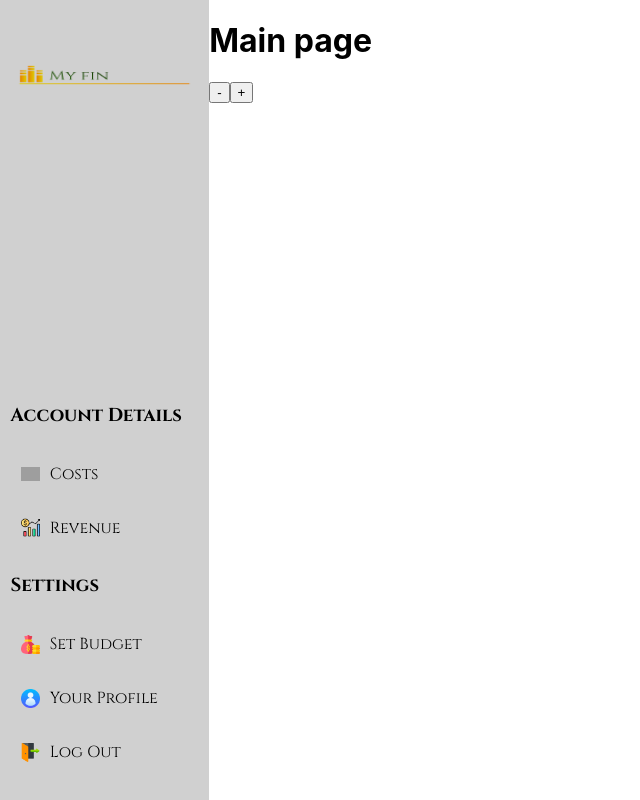
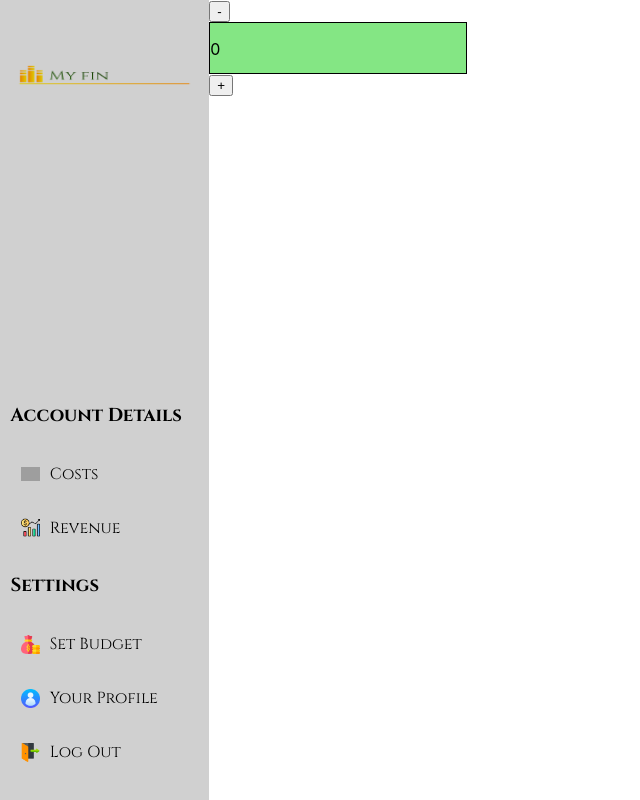
Before and after one commit to Andrei9194/my-fin, a React (Create React App) app: page / in a window 1280 px wide. Shown: the whole page, without its empty margins (0-640 px from the left). Built offline with nearby package versions, Linux system fonts and the light colour scheme; grey boxes are pictures that could not be loaded.

Commit message:
Install firebase, deleted revenueModal and costsModal. Created one modal for revenue and costs. Created field reducerCount

```diff
--- a/package.json
+++ b/package.json
@@ -6,6 +6,7 @@
     "@testing-library/jest-dom": "^5.16.4",
     "@testing-library/react": "^13.1.1",
     "@testing-library/user-event": "^13.5.0",
+    "firebase": "^9.6.11",
     "react": "^18.0.0",
     "react-dom": "^18.0.0",
     "react-router-dom": "^6.3.0",
--- a/src/App.js
+++ b/src/App.js
@@ -5,6 +5,9 @@ import {BrowserRouter as Router} from 'react-router-dom'
 
 
 function App() {
+
+
+
   return (
     <Router>
       <Wrapper>
--- a/src/components/content/index.js
+++ b/src/components/content/index.js
@@ -1,6 +1,5 @@
 import { Route, Routes } from "react-router-dom"
 import { MainPage } from "../mainPage"
-import { Modals } from "../modals"
 
 export const Content = () =>{
     return(
--- /dev/null
+++ b/src/components/mainPage/index.css
@@ -0,0 +1,6 @@
+.mainPage-count_area{
+    border: 1px solid black;
+    width: 20vw;
+    height: 50px;
+    /* background-color: rgba(32, 209, 32, 0.55); */
+}
--- a/src/components/mainPage/index.js
+++ b/src/components/mainPage/index.js
@@ -1,13 +1,83 @@
-import { Modals } from "../modals"
+import './index.css'
+import { useState } from "react"
+import { Modals } from '../modals'
 
 export const MainPage = () =>{
 
+    const [datas, setDatas] = useState([])
+    const [showModal, setShowModal] = useState(false)
+    const [modalName, setModalName] = useState('')
+    const [click, setClick] = useState(true)
+    const [formData, setFormData] = useState({
+        count: '',
+        note: '',
+    })
+
+    const addNewRevenue = (e) =>{
+        e.preventDefault()
+        if(!formData.count.length){
+            setClick(false)
+        }else{
+            setDatas([...datas, {...formData, count: Number(formData.count),id: Date.now()}])
+            setFormData({
+                count: '',
+                note: '',
+            })
+            setShowModal(false)
+        }
+    }
+
+    const addNewCost = (e) =>{
+        if(!formData.count.length){
+            setClick(false)
+        } else{
+            e.preventDefault()
+            setDatas([...datas, {...formData, count: 0 - formData.count ,id: Date.now()}])
+            setFormData({
+                count: '',
+                note: '',
+            })
+            setShowModal(false)
+        }
+    }
+
+    const showCostModal = () =>{
+        setShowModal(true)
+        setModalName('cost')
+        setFormData({
+            count: '',
+            note: ''
+        })
+    }
+
+    const showRevenueModal = () =>{
+        setShowModal(true)
+        setModalName('revenue')
+        setFormData({
+            count: '',
+            note: ''
+        })
+    }
+
+    const totalCount = datas.map(item => item.count)
+
+    const reduceCount =  totalCount.reduce((result, points)=>{
+      return Number(result) + Number(points)
+    }, 0)
 
     return(
         <div>
-            <h1>Main page</h1>
-            <Modals/>
+            <div>
+                <button onClick={showCostModal}>-</button>
+              <div className='mainPage-count_area' style={{backgroundColor: (0 <= reduceCount) ? 'rgba(32, 209, 32, 0.55)' : 'rgba(255, 6, 6, 0.55)'}}>
+                  <p>{reduceCount}</p>
+              </div>
+                <button onClick={showRevenueModal}>+</button>
+            </div>
+            <Modals showModal={showModal} setShowModal={setShowModal}
+            addCost={addNewCost}
+            click={click} setClick={setClick}
+            formData={formData} setFormData={setFormData} modalName={modalName} addRevenue={addNewRevenue} />
         </div>
-
     )
 }
--- a/src/components/modals/costsModal/index.js
+++ /dev/null
@@ -1,19 +0,0 @@
-import '../index.css'
-export const CostsModal =({showModal, closeModal})=>{
-
-    return(
-        <div className={showModal ? "modal-content": 'hidden'}>
-            <p className="modal-closeButton" onClick={() => closeModal(false)}>X</p>
-            <div>
-                <h3 className="modal-title">Enter your costs:</h3>
-                <from className="modal-form">
-                    <div className='modal-form_inputArea'>
-                        <input className="modal-input" id="count" type="number" name="count" placeholder='0'/>
-                        <input className="modal-textArea" placeholder="Add note"/>
-                    </div>
-                    <button type='submit'className="modal-button">Submit</button>
-                </from>
-            </div>
-        </div>
-    )
-}
--- a/src/components/modals/index.css
+++ b/src/components/modals/index.css
@@ -69,6 +69,13 @@ input::-webkit-inner-spin-button {
   margin: 0;
 }
 
+
+.modal-input_error{
+    border-color: #E51A1A;
+}
+.modal-input_error::placeholder{
+    color: #E51A1A;
+  }
 .hidden{
     display: none;
 }
--- a/src/components/modals/index.js
+++ b/src/components/modals/index.js
@@ -1,26 +1,46 @@
-import { useState } from "react"
-import { CostsModal } from "./costsModal"
-import { RevenueModal } from "./revenueModal"
-import './index.js'
+import { useState, useEffect } from "react";
+import './index.css'
 
-export const Modals = () =>{
-    const [costModal, setCostModal] = useState(false)
-    const [revenueModal, setRevenueModal] = useState(false)
 
-    const handlerCostModal = () =>{
-        setCostModal(!costModal)
-        setRevenueModal(false)
-    }
-    const handlerRevenueModal = () =>{
-        setRevenueModal(!revenueModal)
-        setCostModal(false)
-    }
-    return(
-        <div className="modal-container">
-            <button onClick={handlerCostModal}>-</button>
-            <button onClick={handlerRevenueModal}>+</button>
-            <CostsModal showModal={costModal} closeModal={setCostModal} />
-            <RevenueModal showModal={revenueModal} closeModal={setRevenueModal}/>
+export const Modals =({setFormData, formData, addRevenue, showModal, modalName, setShowModal, addCost, click,setClick}) => {
+
+     useEffect(()=>{
+        if((formData.count).length){
+           setClick(true)
+        }
+      }, [formData.count])
+
+
+    return (
+        <div className={showModal ? "modal-content": 'hidden'} >
+            <p className="modal-closeButton" onClick={() => setShowModal(false)}>X</p>
+            <h3 className="modal-title">Enter your {modalName}:</h3>
+            <from className="modal-form" >
+                <div className='modal-form_inputArea'>
+                    <label htmlFor='count'>
+                        <input
+                        className={((!(formData.count).length  && !click) ? 'modal-input_error modal-input' : ' modal-input')}
+                        id="count" type="number" name="count"
+                        placeholder={((!(formData.count).length && !click) ? `Please, enter ${modalName}` : '0')}
+                        value={formData.count}
+                        onChange={(e) => setFormData({...formData, count: e.target.value})}
+                        />
+                    </label>
+                    <label htmlFor='note'>
+                        <input className="modal-textArea" value={formData.note}
+                            id='note'
+                            name='note'
+                            onChange={(e) => setFormData({...formData, note: e.target.value})}
+                            placeholder="Add note"/>
+                    </label>
+                    </div>
+                    {
+                        modalName === 'revenue' ?
+                        <button type='submit'className="modal-button" disabled={!click} onClick={addRevenue}>Add revenue</button>
+                        :  <button type='submit'className="modal-button" disabled={!click} onClick={addCost}>Add cost</button>
+                    }
+            </from>
         </div>
-    )
+
+    );
 }
--- a/src/components/modals/revenueModal/index.js
+++ /dev/null
@@ -1,19 +0,0 @@
-import '../index.css'
-export const RevenueModal =({showModal, closeModal})=>{
-
-    return(
-        <div className={showModal ? "modal-content": 'hidden'}>
-            <p className="modal-closeButton" onClick={() => closeModal(false)}>X</p>
-            <div>
-                <h3 className="modal-title">Enter your revenue:</h3>
-                <from className="modal-form">
-                    <div className='modal-form_inputArea'>
-                        <input className="modal-input" id="count" type="number" name="count" placeholder='0' />
-                        <input className="modal-textArea" placeholder="Add note" />
-                    </div>
-                    <button type='submit'className="modal-button">Submit</button>
-                </from>
-            </div>
-        </div>
-    )
-}
```
Also changed, not shown: src/firebase-config.js (added, +17 -0 lines), 1 other file (tests, documents, lock files or other folders).
